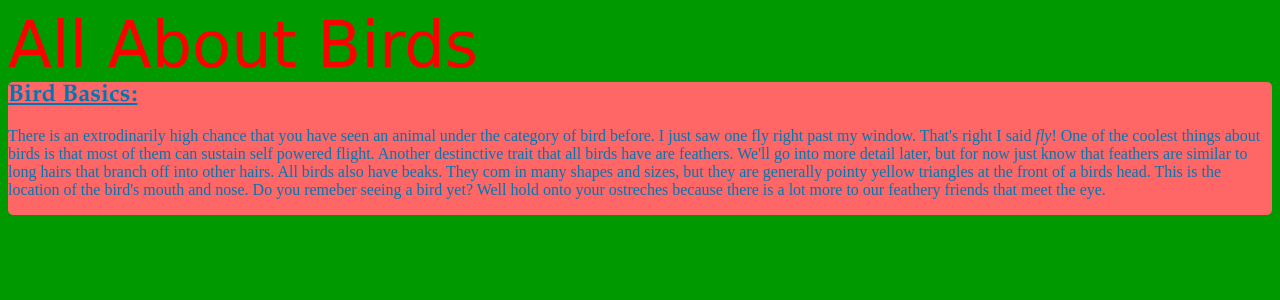
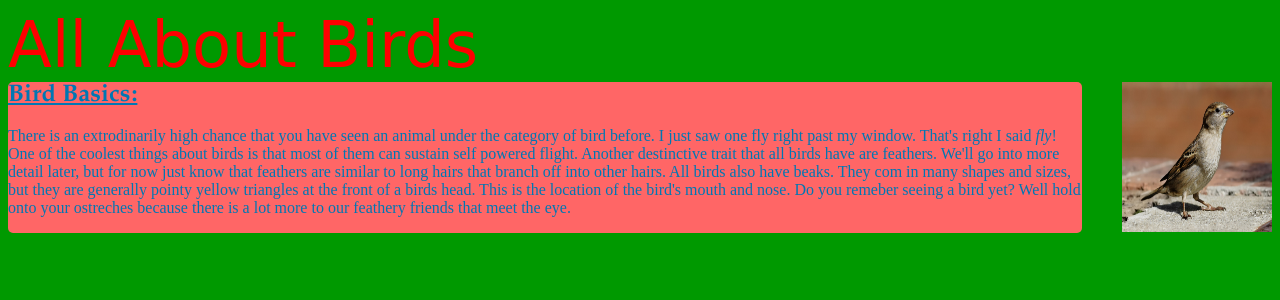
Before and after one commit to mgoldberg/StaticHTML2, a PHP site: page / in a window 1280 px wide. Shown: the top 300 px of the page. Run offline with PHP 8.4, Linux system fonts and the light colour scheme.

Commit message:
added image

```diff
--- a/index.html
+++ b/index.html
@@ -11,12 +11,15 @@
 			All About Birds
 		</header>
 
-		<div>
+
+
+		<div id = "left">
 			<a id = "title1">Bird Basics:</a>
 			<p>
 				There is an extrodinarily high chance that you have seen an animal under the category of bird before.  I just saw one fly right past my window.  That's right I said <text id = "stressed"> fly</text>!  One of the coolest things about birds is that most of them can sustain self powered flight.  Another destinctive trait that all birds have are feathers.  We'll go into more detail later, but for now just know that feathers are similar to long hairs that branch off into other hairs.  All birds also have beaks.  They com in many shapes and sizes, but they are generally pointy yellow triangles at the front of a birds head.  This is the location of the bird's mouth and nose.  Do you remeber seeing a bird yet?  Well hold onto your ostreches because there is a lot more to our feathery friends that meet the eye.
 			</p>
 		</div>
+		<img id = "right" src="http://localhost/StaticHTML2/images/House_sparrow04.jpg" height = "150px" width = "150px"/>
 	</body>
 
 </HTML>
--- a/stylesheet.css
+++ b/stylesheet.css
@@ -31,3 +31,12 @@ body{
 #stressed{
 	font-style: italic;
 }
+
+#left{
+	float: left;
+	width:85%;
+}
+
+#right{
+	float: right;
+}
```
Also changed, not shown: Images/House_sparrow04.jpg (added).
